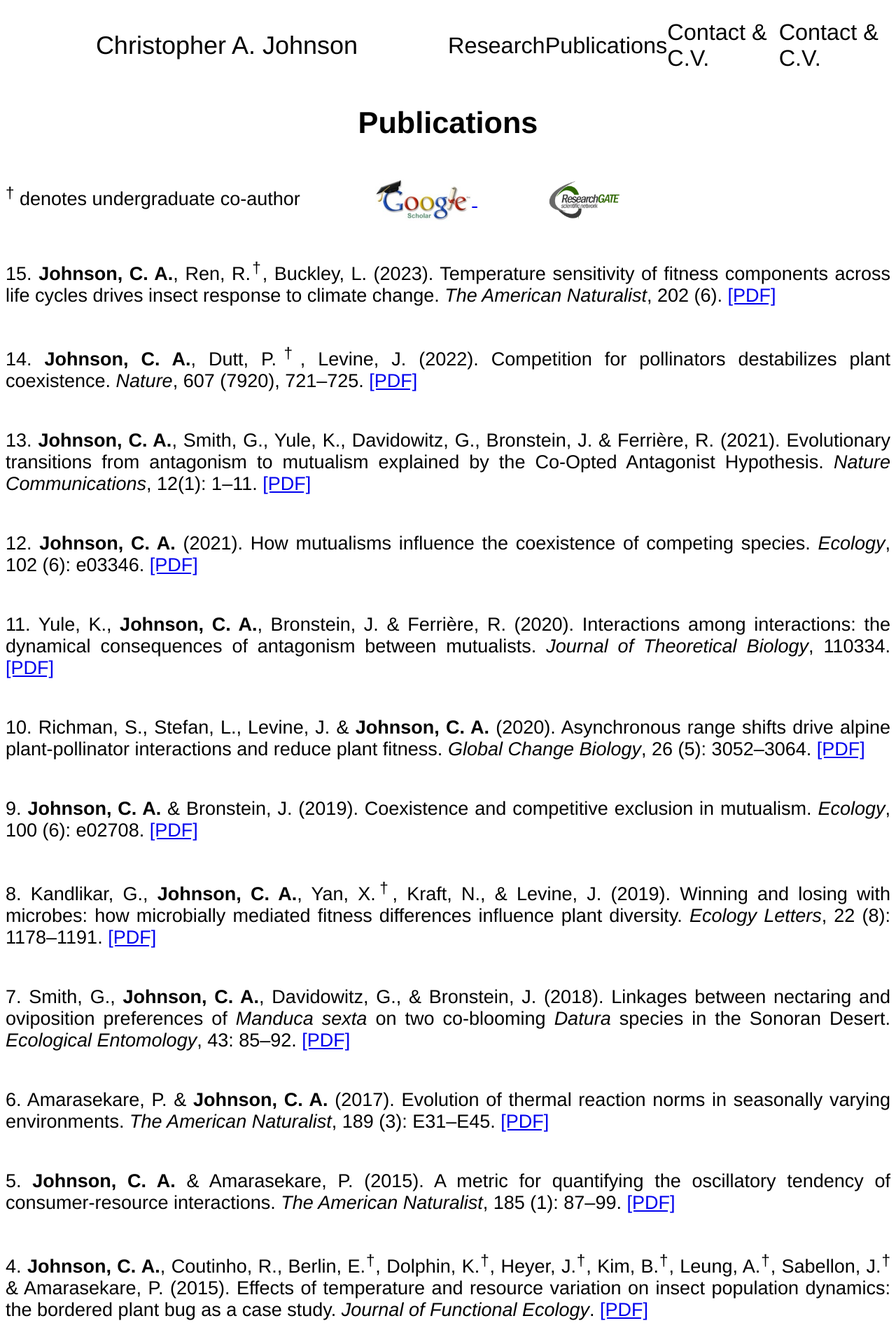
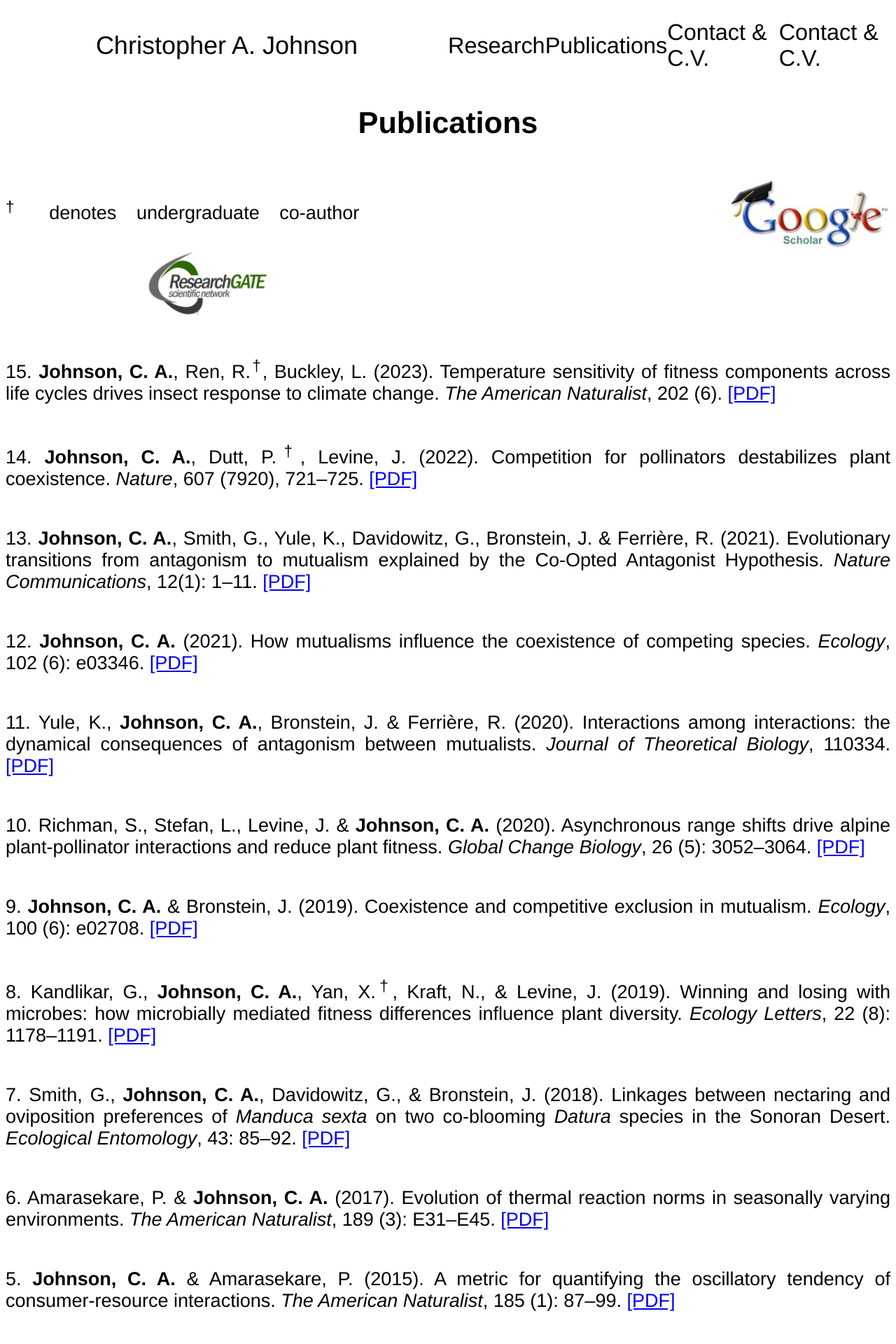
Before and after one commit to chrisajohnson/chrisajohnson.github.io, a Jekyll site: the page built from publications.md, in a window 1280 px wide. Shown: the top 1920 px of the page at 70% size. Built offline with Jekyll 4.4.1, drawn with Linux system fonts in a browser that asks for light colours.

Commit message:
Update publications.md

```diff
--- a/publications.md
+++ b/publications.md
@@ -9,10 +9,10 @@
 <p>
   <sup>†</sup> denotes undergraduate co-author
   <a href="https://scholar.google.com/citations?user=IzLbtxcAAAAJ&hl=en" target="_blank">
-    <img src="{{ '/images/Google_scholar.jpg' | relative_url }}" alt="Google Scholar" style="height: 60px; vertical-align: middle; margin-left: 100px;" />
+  <img src="{{ '/images/Google_scholar.jpg' | relative_url }}" alt="Google Scholar logo" style="height: 100px; vertical-align: middle; margin-left: 500px;" />
   </a>
   <a href="https://www.researchgate.net/profile/Christopher-Johnson-41" target="_blank">
-    <img src="{{ '/images/Research_gate.png' | relative_url }}" alt="ResearchGate" style="height: 60px; vertical-align: middle; margin-left: 100px;" />
+    <img src="{{ '/images/Research_gate.png' | relative_url }}" alt="ResearchGate logo" style="height: 100px; vertical-align: middle; margin-left: 200px;" />
   </a>
 </p>
 
```
